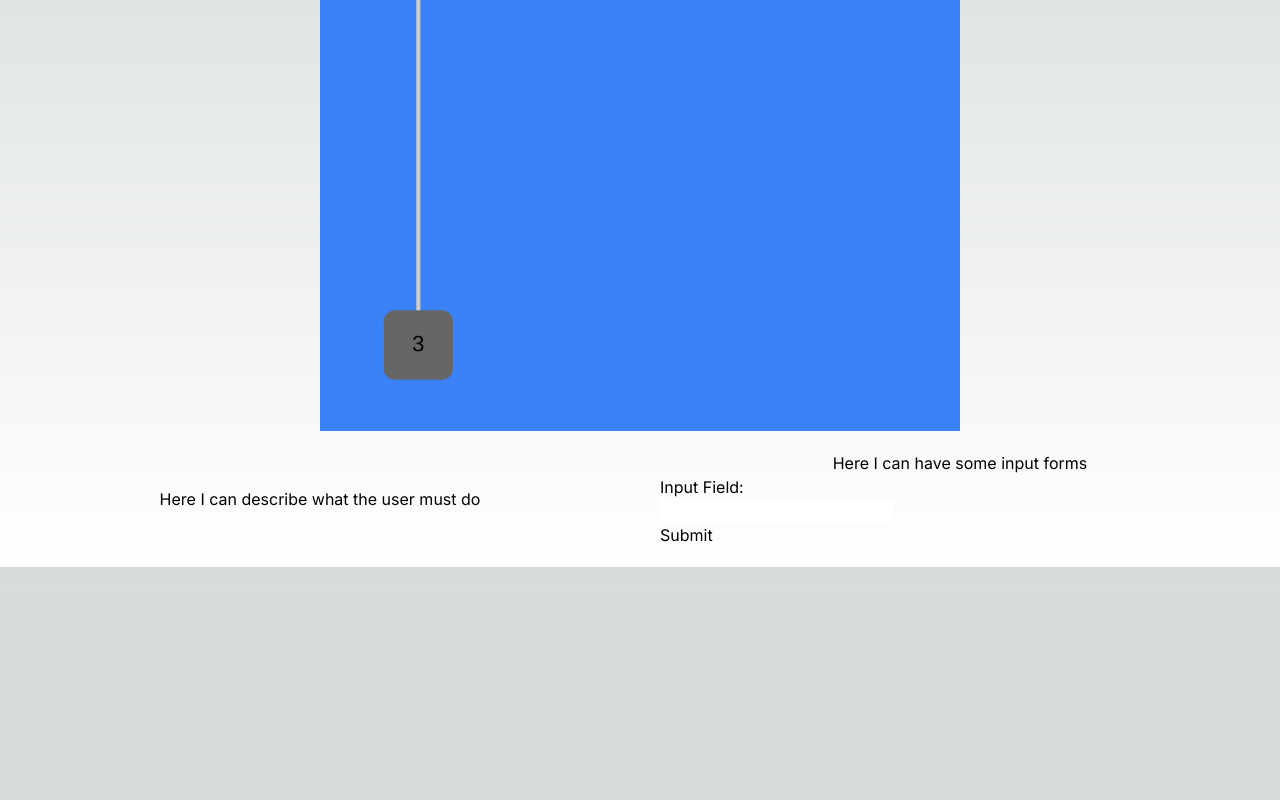
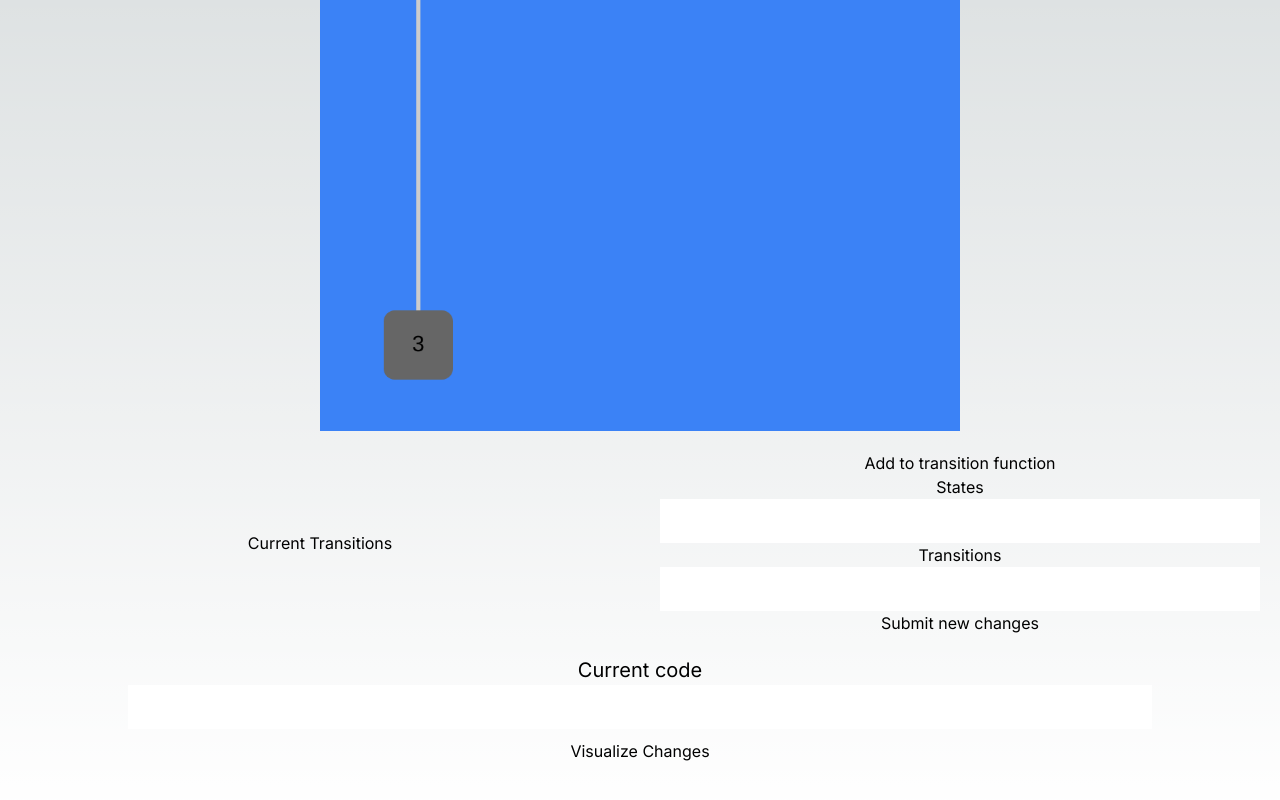
Before and after one commit to henrybarthelemy/Stamine, a Next.js app in the folder stamine/: page /statevisualizer in a window 1280 px wide. Shown: the part 204-1004 px from the top of the page. Before the commit the page ends 800 px from the top, so only its background shows below. Built offline with nearby package versions, Linux system fonts and the light colour scheme.

Commit message:
added some stuff need to do states now

```diff
--- a/stamine/src/app/statevisualizer/page.tsx
+++ b/stamine/src/app/statevisualizer/page.tsx
@@ -154,18 +154,28 @@ const StateVisualizer = () => {
                 <div className="halfChild">
                     <div className="description">
                         <p>
-                            Here I can describe what the user must do
+                            Current Transitions
                         </p>
                     </div>
                 </div>
                 <div className="halfChild">
-                    <p> Here I can have some input forms</p>
+                    <p> Add to transition function </p>
                     <form id="yourFormId">
-                        <label htmlFor="inputField">Input Field:</label>
+                        <label htmlFor="inputField">States</label>
                         <input type="text" id="inputField" name="inputField" required/>
-                        <button type={"submit"}>Submit</button>
+                        <label htmlFor="inputField">Transitions</label>
+                        <input type="text" id="inputField" name="inputField" required/>
+                        <button type={"submit"}>Submit new changes</button>
                     </form>
                 </div>
+            </div>
+
+            <div class="code">
+                <p class="biggerText"> Current code </p>
+                <form id="currentCode" onSubmit={(e) => e.preventDefault()}>
+                    <input type="text" id="inputField" name="inputField"/>
+                    <button type={"submit"}>Visualize Changes</button>
+                </form>
             </div>
         </div>
     )
--- a/stamine/src/app/statevisualizer/style.css
+++ b/stamine/src/app/statevisualizer/style.css
@@ -46,7 +46,24 @@
 form {
     display: flex;
     flex-direction: column;
-    align-items: flex-start;
+}
+
+form input {
+    color: black;
+    padding-bottom: 20px;
+    text-align: center;
+}
+.biggerText {
+    font-size: 20px;
+}
+.code {
+    text-align: center;
+    margin: auto;
+    width: 80%;
+    padding-bottom: 50px;
+}
+.code form input {
+    margin-bottom: 10px;
 }
 
 .description {
```
